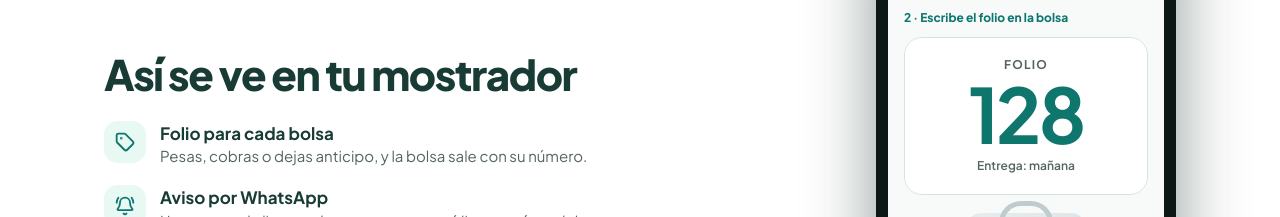
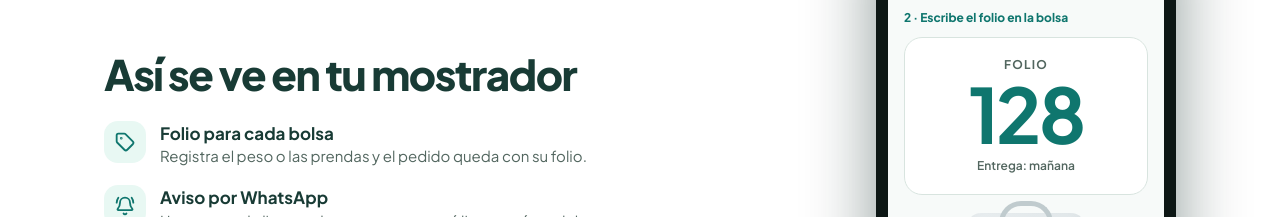
Before and after one commit to ErickLlerenas/lavale-web, a Next.js app: page /probar in a window 1280 px wide. Shown: the part 860-1077 px from the top of the page. Built offline with nearby package versions, Linux system fonts and the light colour scheme; no server answers.

Commit message:
Align reception copy with the current local workflow

```diff
--- a/app/page.tsx
+++ b/app/page.tsx
@@ -41,7 +41,7 @@ const beforeAfter = [
     after: "Aviso por WhatsApp en un toque",
   },
   {
-    before: "Sumar kilos y anticipos a mano",
+    before: "Sumar servicios y cobros a mano",
     after: "Total y saldo automáticos",
   },
   {
@@ -68,7 +68,7 @@ const features = [
   },
   {
     icon: HandCoins,
-    title: "Anticipos y cobros",
+    title: "Cobra y entrega",
     text: "Efectivo, tarjeta o transferencia. Te sugiere billetes y te dice el cambio. Cobras y entregas en un solo paso.",
   },
   {
--- a/app/probar/page.tsx
+++ b/app/probar/page.tsx
@@ -21,7 +21,7 @@ const features = [
   {
     icon: Tag,
     title: "Folio para cada bolsa",
-    text: "Pesas, cobras o dejas anticipo, y la bolsa sale con su número.",
+    text: "Registra el peso o las prendas y el pedido queda con su folio.",
   },
   {
     icon: BellRing,
```
